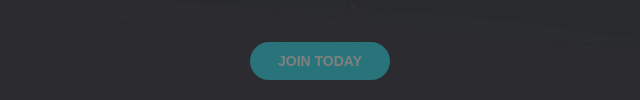
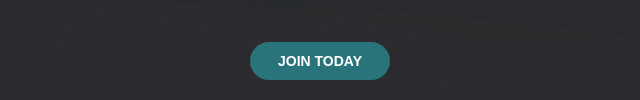
Before and after one commit to My2Labs/WireframeSolo, a plain HTML site: page index.html in a window 1280 px wide. Shown: the part 852-952 px from the top of the page, 320-960 px from the left. Drawn offline with Linux system fonts and the light colour scheme.

Commit message:
Change ul-li-a visited.

```diff
--- a/index.css
+++ b/index.css
@@ -203,8 +203,19 @@ h2 {
 
 p > a:link, a:visited {
     font-family: 'Montserrat', sans-serif;
+    color: white;
+    background-color: hsl(185, 50%, 32%);
+    width: 120px;
+    text-align: center;
+    align-items: stretch;
+    border-radius: 20px;
+    padding: 10px;
+    height: 20px;
+}
+
+ul > a:visited {
+    font-family: 'Montserrat', sans-serif;
     color: gray;
-    background-color: hsl(185, 50%, 32%);
     width: 120px;
     text-align: center;
     align-items: stretch;
```
